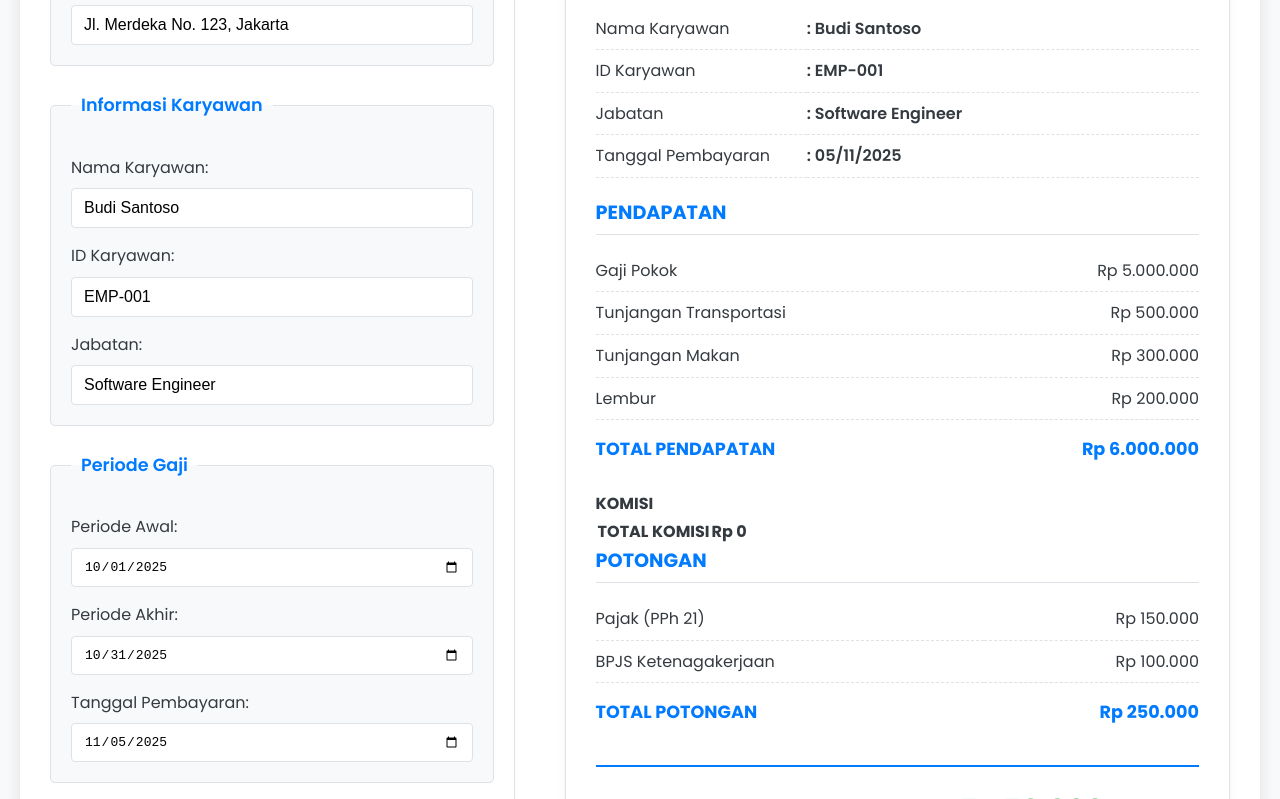
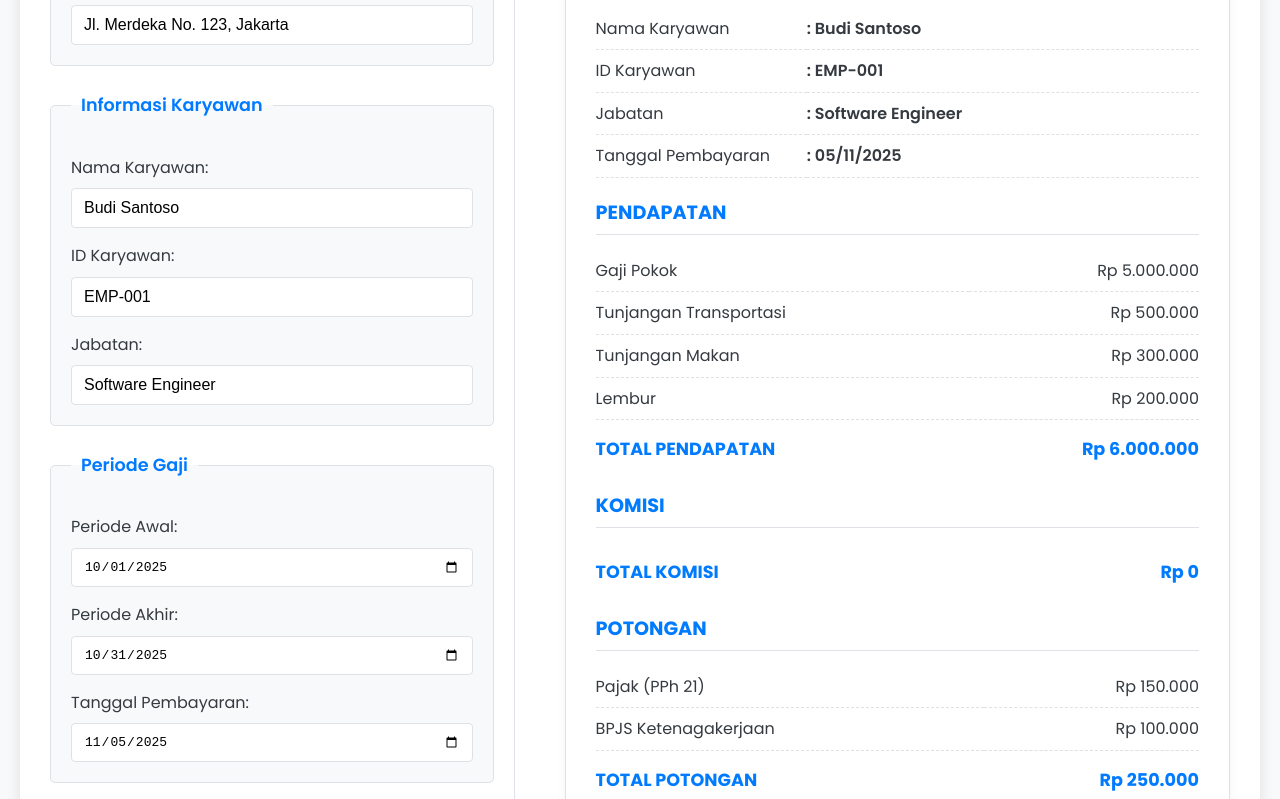
Before and after one commit to AerynSalon/Payroll-AERYN-SALON, a plain HTML site: page index.html in a window 1280 px wide. Shown: the part 301-1100 px from the top of the page. Drawn offline with Linux system fonts and the light colour scheme.

Commit message:
Add styles for payslip commissions section

```diff
--- a/style.css
+++ b/style.css
@@ -237,6 +237,7 @@ body {
 
 .payslip-details table,
 .payslip-earnings table,
+.payslip-commissions table,
 .payslip-deductions table {
     width: 100%;
     border-collapse: collapse;
@@ -245,6 +246,7 @@ body {
 
 .payslip-details td,
 .payslip-earnings td,
+.payslip-commissions td,
 .payslip-deductions td {
     padding: 8px 0;
     border-bottom: 1px dashed var(--border-color);
@@ -260,6 +262,7 @@ body {
 }
 
 .payslip-earnings h4,
+.payslip-commissions h4,
 .payslip-deductions h4 {
     color: var(--primary-color);
     margin-bottom: 15px;
@@ -269,12 +272,14 @@ body {
 }
 
 .payslip-earnings .amount,
+.payslip-commissions .amount,
 .payslip-deductions .amount {
     text-align: right;
     font-weight: 500;
 }
 
 .payslip-earnings .total td,
+.payslip-commissions .total td,
 .payslip-deductions .total td {
     border-bottom: none;
     padding-top: 15px;
@@ -282,12 +287,14 @@ body {
 }
 
 .payslip-earnings .total td:first-child,
+.payslip-commissions .total td:first-child,
 .payslip-deductions .total td:first-child {
     font-weight: 700;
     color: var(--primary-color);
 }
 
 .payslip-earnings .total .amount,
+.payslip-commissions .total .amount,
 .payslip-deductions .total .amount {
     font-weight: 700;
     color: var(--primary-color);
```
